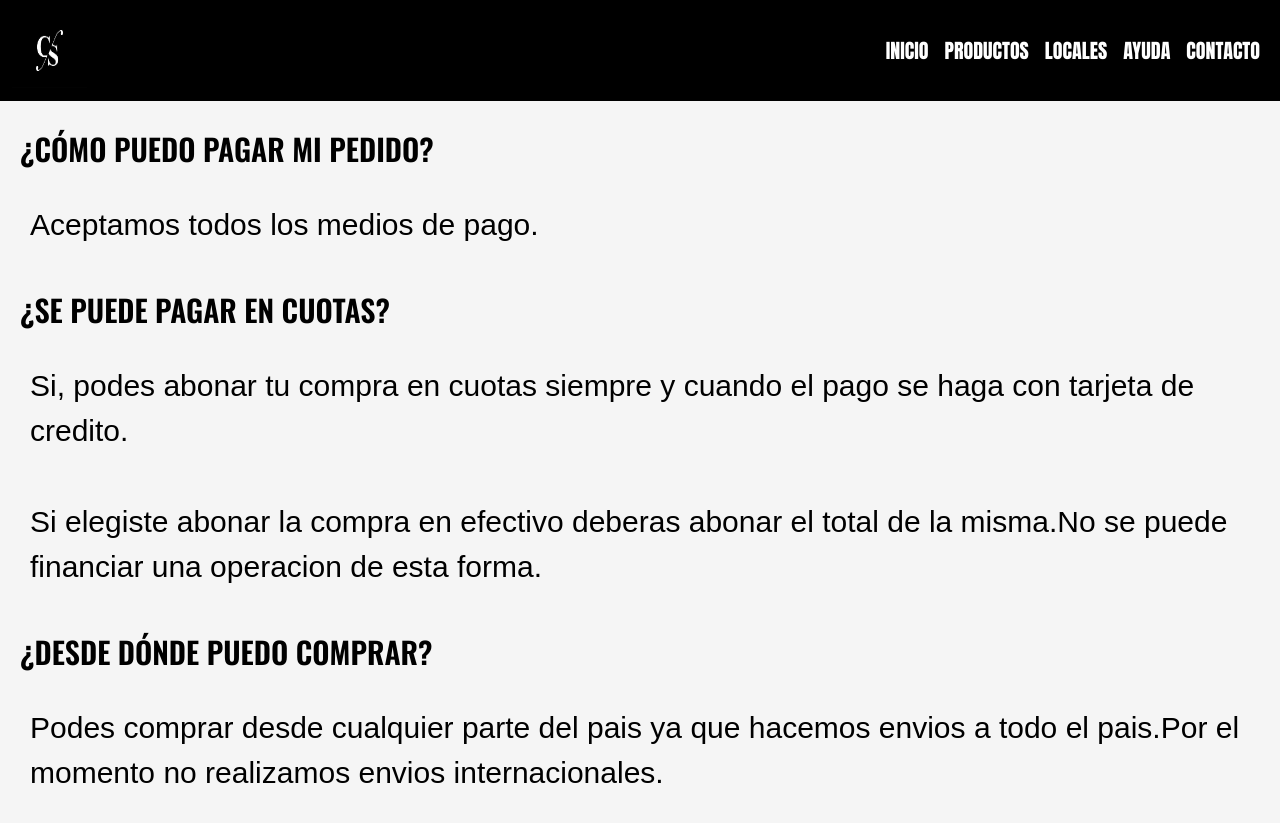
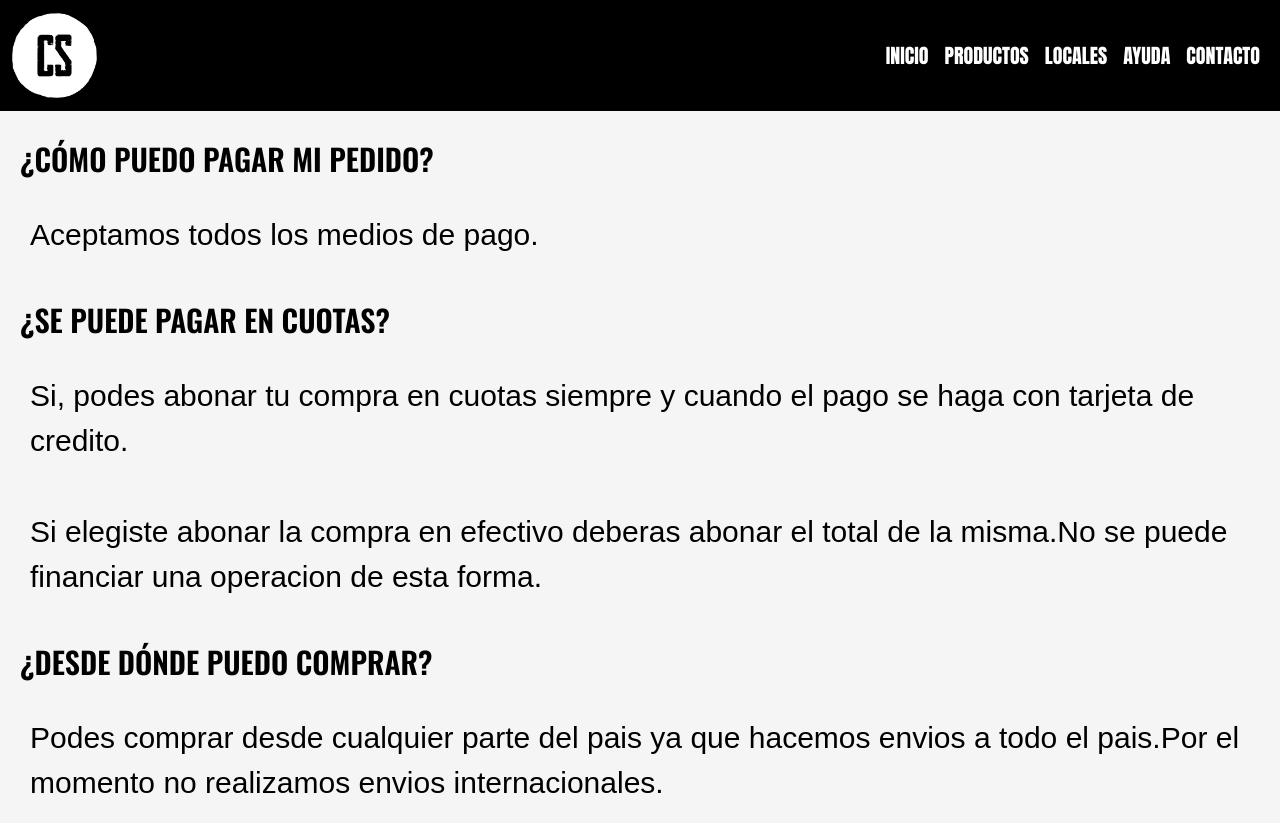
Before and after one commit to Valentincompany/CompanySport, a website: page pages/ayuda.html in a window 1280 px wide. Shown: the top 823 px of the page. Drawn offline with nearby package versions, Linux system fonts and the light colour scheme; a web font is replaced by a local one.

Commit message:
nuevo-logo

```diff
--- a/pages/ayuda.html
+++ b/pages/ayuda.html
@@ -15,7 +15,7 @@
 <body class="body-help">
     <nav class="navbar navbar-expand-lg navbar-dark sticky-top">
         <div class="container-fluid">
-          <a class="navbar-brand" href="../index.html"><img src="../imagenes/images.png" width="75" height="75" alt=""></a>
+          <a class="navbar-brand" href="../index.html"><img class="logo" src="../imagenes/icons/logosport.png"alt=""></a>
           <button class="navbar-toggler" type="button" data-bs-toggle="collapse" data-bs-target="#navbarSupportedContent" aria-controls="navbarSupportedContent" aria-expanded="false" aria-label="Toggle navigation">
             <span class="navbar-toggler-icon"></span>
           </button>
--- a/sass/style.scss
+++ b/sass/style.scss
@@ -41,7 +41,10 @@ wsp:#109D0B,
   margin: 0%;
   padding: 0%;
   box-sizing: border-box; }
-
+.logo{
+  width: 85px;
+  height: 85px;
+}
 /*index*/
 .body-index {
     background-color: map-get($styles, fondo);
```
Also changed, not shown: index.html (+1 -1 lines), pages/contacto.html (+1 -1 lines), pages/locales.html (+1 -1 lines), pages/productos.html (+1 -1 lines), css/style.css, imagenes/icons/icons8-instagram-32.png (deleted), imagenes/icons/icons8-twitter-32.png (deleted), imagenes/icons/icons8-whatsapp-32.png (deleted), imagenes/icons/logosport.png (added).
